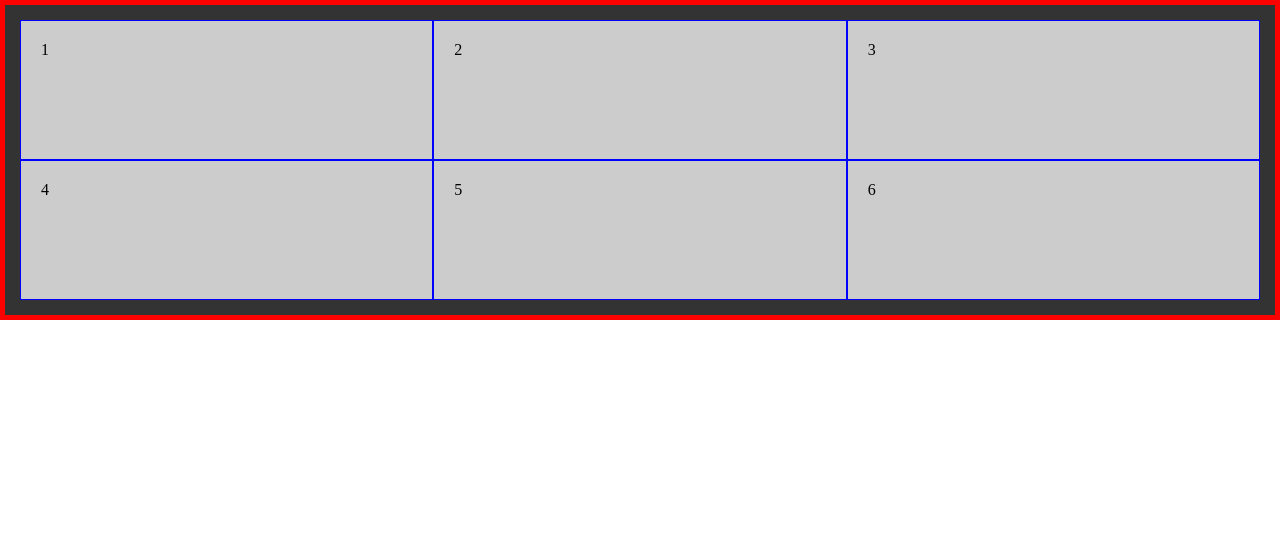
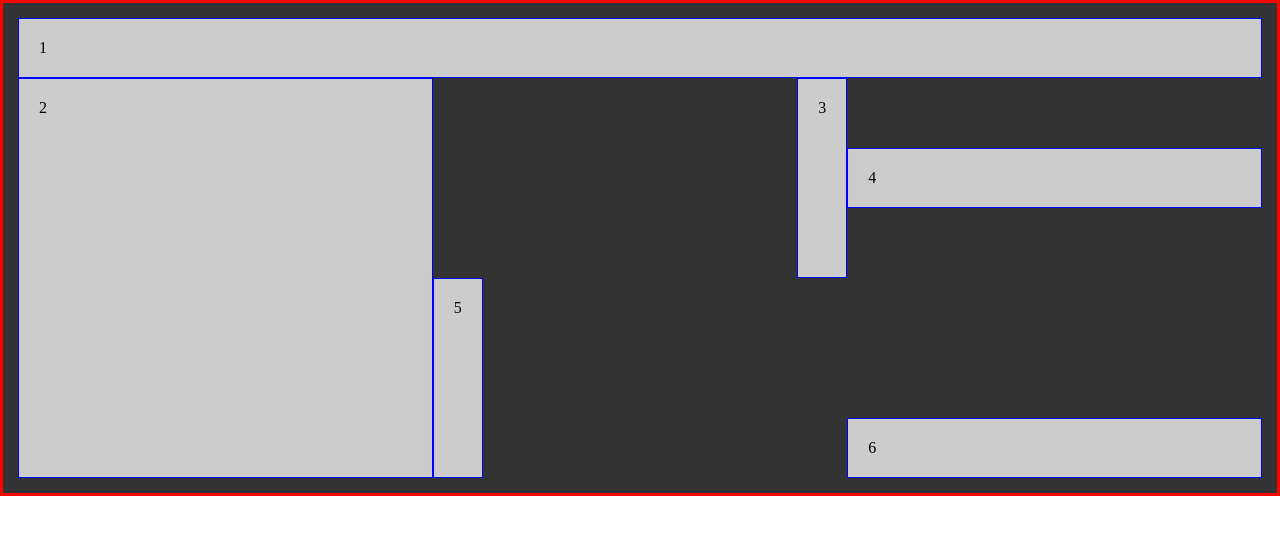
Before and after one commit to DiegoVsp/Revisando, a plain HTML site: page CssGrid/index.html in a window 1280 px wide. Drawn offline with Linux system fonts and the light colour scheme.

Commit message:
atuzaliando

```diff
--- a/CssGrid/css/style.css
+++ b/CssGrid/css/style.css
@@ -53,17 +53,63 @@
   grid-area: footer;
 } */
 
+/* .container { */
+/* background-color: #333; */
+/* border: 5px solid red; */
+/* padding: 15px; */
+/* display: grid; */
+/* grid-template-columns: auto auto auto; */
+/* height: 50vh; */
+/* Horizontal */
+/* justify-content: center; */
+/* Vertical */
+/* align-items: center; */
+/* } */
+
+/* .container div {
+  background-color: #ccc;
+  padding: 20px;
+  border: 1px solid blue;
+} */
+
+/* items */
 .container {
   background-color: #333;
-  border: 5px solid red;
+  border: 3px solid red;
   padding: 15px;
   display: grid;
   grid-template-columns: auto auto auto;
-  height: 40vh;
 }
 
 .container div {
-  background-color: #ccc;
+  background-color: #CCC;
   padding: 20px;
   border: 1px solid blue;
 }
+
+#item-1 {
+  grid-column-start: 1;
+  grid-column-end: 4;
+}
+
+#item-2 {
+  grid-row-start: 2;
+  grid-row-end: 4;
+}
+
+#item-3 {
+  justify-self: end;
+  height: 200px;
+}
+
+#item-4 {
+  align-self:center ;
+}
+
+#item-5 {
+  justify-self: start;
+  height: 200px;
+}
+#item-6 {
+  align-self: end;
+}
--- a/CssGrid/index.html
+++ b/CssGrid/index.html
@@ -37,13 +37,22 @@
   </div> -->
 
   <!-- Alinhamento -->
-  <div class="container">
+  <!-- <div class="container">
     <div>1</div>
     <div>2</div>
     <div>3</div>
     <div>4</div>
     <div>5</div>
     <div>6</div>
+  </div> -->
+  <!-- Individuais -->
+  <div class="container">
+    <div id="item-1">1</div>
+    <div id="item-2">2</div>
+    <div id="item-3">3</div>
+    <div id="item-4">4</div>
+    <div id="item-5">5</div>
+    <div id="item-6">6</div>
   </div>
 </body>
 
```
